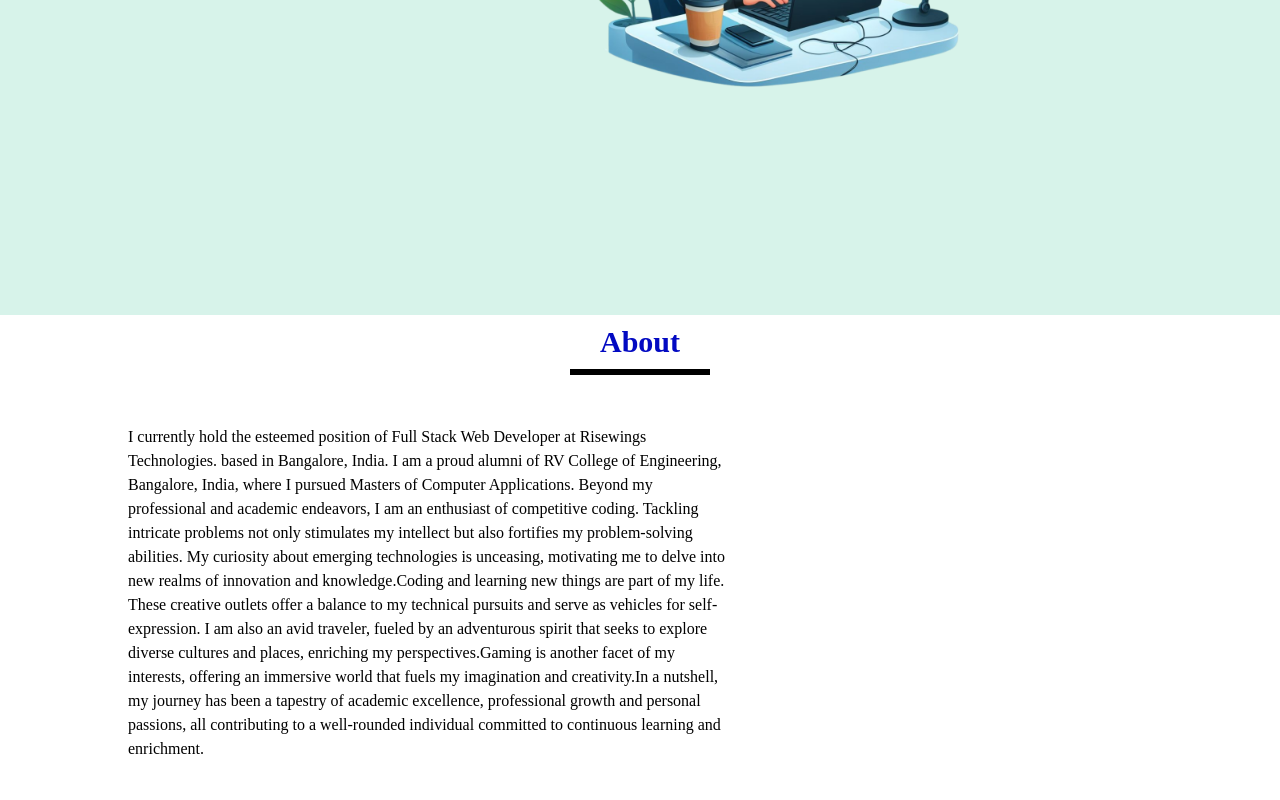
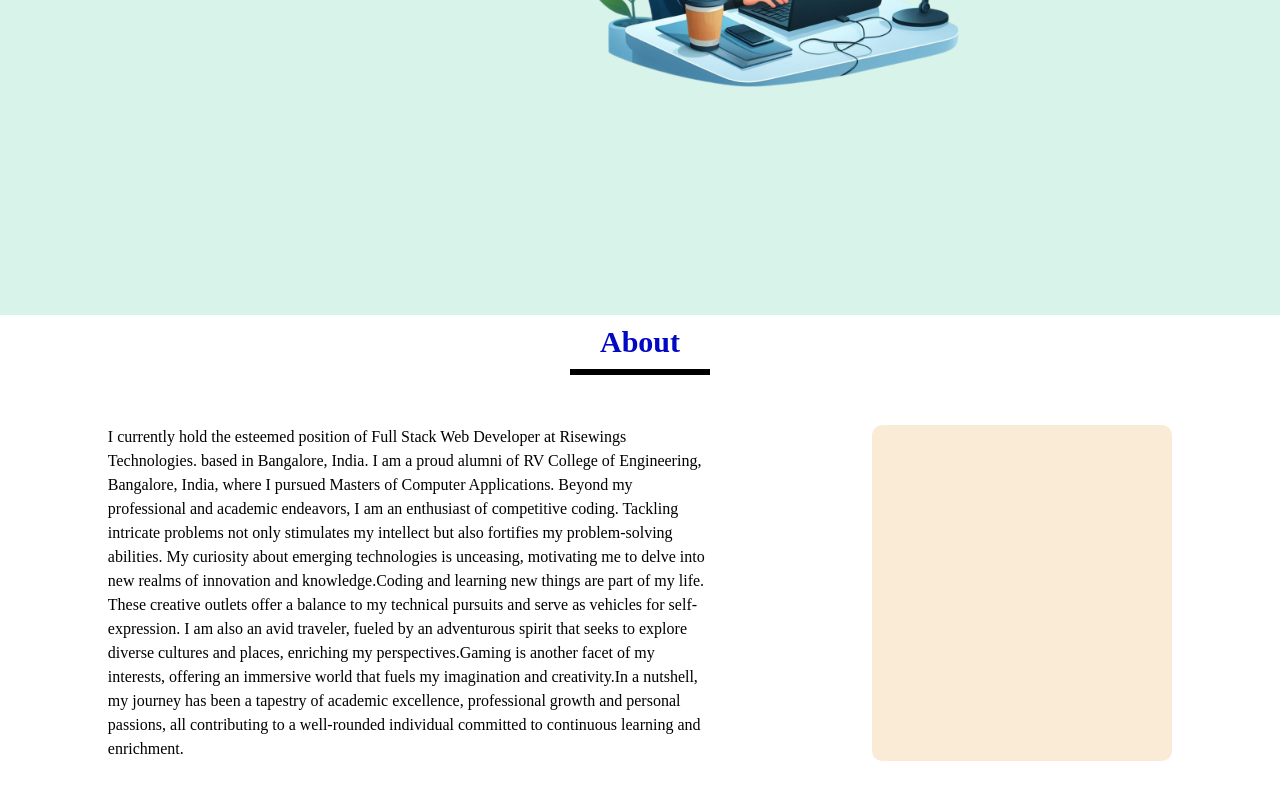
Before and after one commit to decode6/amit-portfolio, a React (Vite) app: page / in a window 1280 px wide. Shown: the part 542-1342 px from the top of the page. Built offline with nearby package versions, Linux system fonts and the light colour scheme.

Commit message:
image added

```diff
--- a/src/components/about/About.jsx
+++ b/src/components/about/About.jsx
@@ -17,7 +17,7 @@ const About = () => {
             I am a proud alumni of RV College of Engineering, Bangalore, India, where I pursued Masters of Computer Applications.
             Beyond my professional and academic endeavors, I am an enthusiast of competitive coding. Tackling intricate problems not only stimulates my intellect but also fortifies my problem-solving abilities. My curiosity about emerging technologies is unceasing, motivating me to delve into new realms of innovation and knowledge.Coding and learning new things are part of my life. These creative outlets offer a balance to my technical pursuits and serve as vehicles for self-expression. I am also an avid traveler, fueled by an adventurous spirit that seeks to explore diverse cultures and places, enriching my perspectives.Gaming is another facet of my interests, offering an immersive world that fuels my imagination and creativity.In a nutshell, my journey has been a tapestry of academic excellence, professional growth and personal passions, all contributing to a well-rounded individual committed to continuous learning and enrichment.</p>
         </div>
-        <div className="img">
+        <div className="amit-img">
 
         </div>
       </div>
--- a/src/components/about/about.css
+++ b/src/components/about/about.css
@@ -1,7 +1,7 @@
 .about-section{
     width: 100%;
     height: 100vh;
-    padding: 10px 10%;
+    padding: 10px 2%;
 }
 
 .about-text{
@@ -23,6 +23,7 @@ hr {
 }
 .about-description{
     display: flex;
+    justify-content: space-around;
     padding-top:50px;
 }
 .desc-text{
@@ -31,3 +32,8 @@ hr {
 .desc-text p{
 line-height: 1.5;
 }
+.amit-img{
+    width: 300px;
+    background-color: antiquewhite;
+    border-radius: 10px;
+}
```
